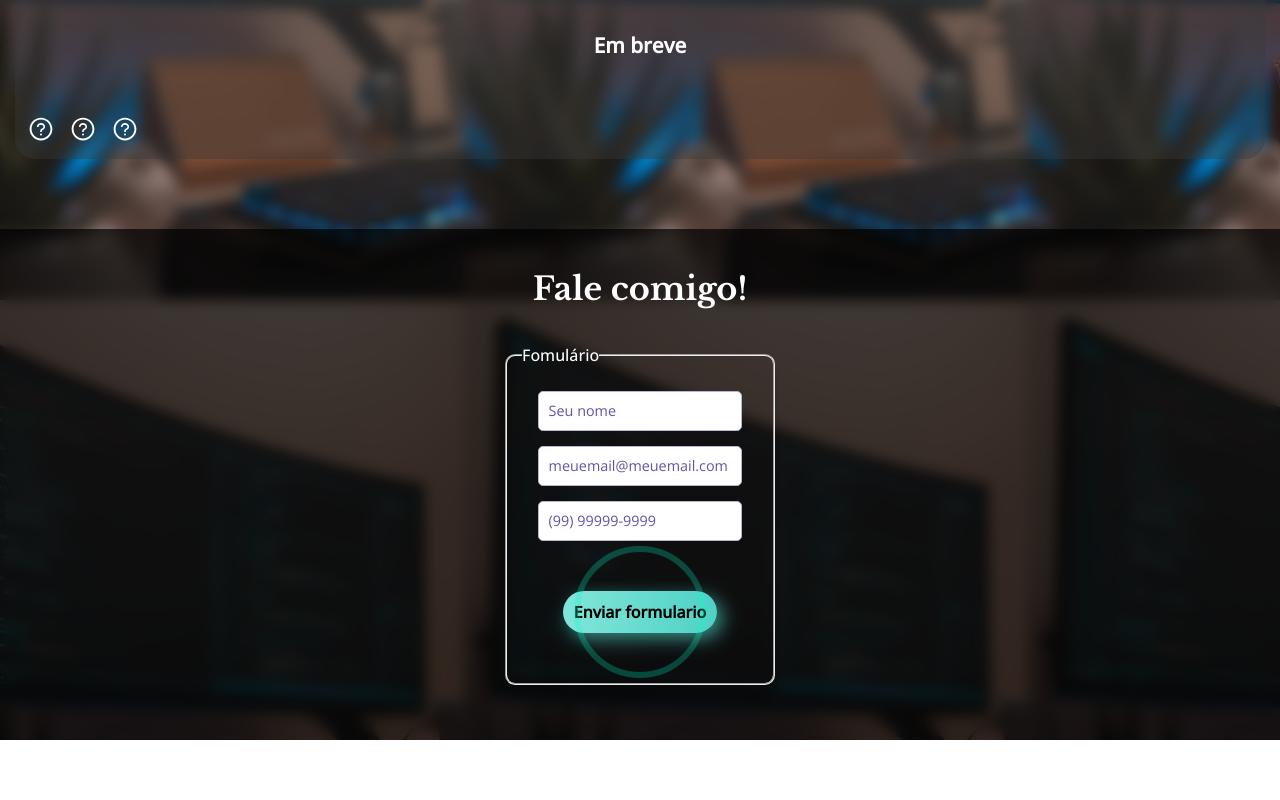
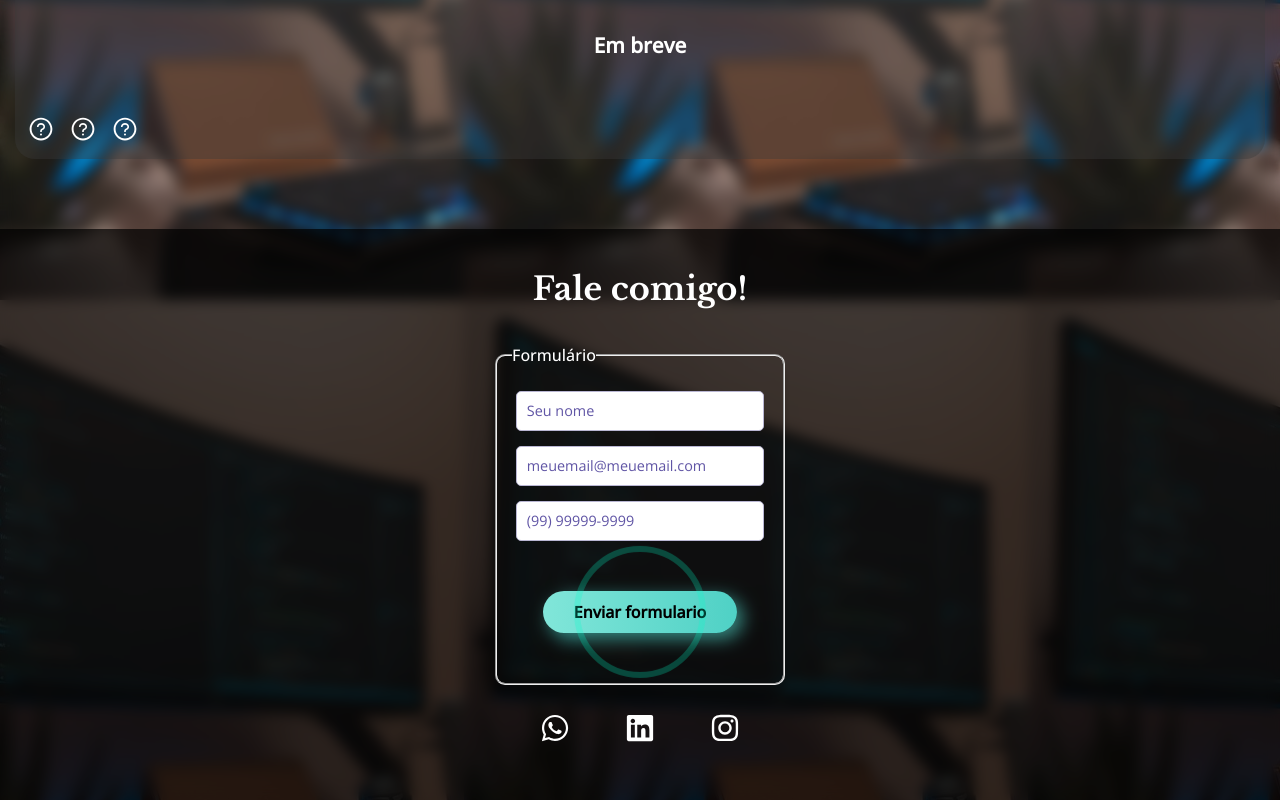
Before and after one commit to HelcioAnicio/Portfolio, a React (Create React App) app: page / in a window 1280 px wide. Shown: the part 4585-5385 px from the top of the page. Before the commit the page ends 5325 px from the top, so only its background shows below. Built offline with nearby package versions, Linux system fonts and the light colour scheme.

Commit message:
Update the logic of database and improve the form

```diff
--- a/src/Components/Footer/Footer.js
+++ b/src/Components/Footer/Footer.js
@@ -1,10 +1,22 @@
 import './Footer.modules.scss';
+import { FaInstagram, FaLinkedin, FaWhatsapp } from 'react-icons/fa';
 // import {AiFillExclamationCircle} from 'react-icons/ai'
 
 import { useState } from 'react';
 import { initializeApp } from "firebase/app";
 import { collection, getFirestore, addDoc } from "firebase/firestore";
+// import firebase from 'firebase/app';
+
 // import { getAnalytics } from "firebase/analytics";
+
+function Footer() {
+
+    const [name, setName] = useState('')
+    const [email, setEmail] = useState('')
+    const [telephone, setTelephone] = useState('')
+    // const [proposal, setProposal] = useState('')
+    const [formSubmitted, setFormSubmitted] = useState(false)
+
 
     const firebaseApp = {
         apiKey: "AIzaSyB8CF0qYveqNy67HZlHiM3C-vn6iWWMO6U",
@@ -15,20 +27,14 @@ const firebaseApp = {
         appId: "1:620380278249:web:20c93bbb7fd61189f10f78",
         measurementId: "G-GNJGLKREKY"
     };
-const app = initializeApp(firebaseApp) ;
+    // firebase.initializeApp(firebaseApp)
+
+    const app = initializeApp(firebaseApp);
+    // firebase.firestore().settings({ debug: true });
+
     // const analytics = getAnalytics(app);
     const db = getFirestore(app);
     const userCollectionRef = collection(db, 'users');
-
-
-
-
-function Footer() {
-    const [name, setName] = useState('')
-    const [email, setEmail] = useState('')
-    const [telephone, setTelephone] = useState('')
-    // const [proposal, setProposal] = useState('')
-    const [formSubmitted, setFormSubmitted] = useState(false)
 
     async function cadastrarUsuario(e) {
         e.preventDefault();
@@ -63,7 +69,7 @@ function Footer() {
                 <h3>Fale comigo!</h3>
                 <form onSubmit={cadastrarUsuario}>
                     <fieldset>
-                        <legend>Fomulário</legend>
+                        <legend>Formulário</legend>
 
                         <input
                         type="text"
@@ -73,7 +79,7 @@ function Footer() {
                         value={name}
                         className={!name && formSubmitted ? 'messageError' : ''}
                         />
-                        {!name && formSubmitted && <div className='Error'><p>Please fill in the first name correctly</p></div>}
+                        {!name && formSubmitted && <div className='Error'><p>Por favor, coloque o nome corretamente.</p></div>}
 
                         <input
                         type="email"
@@ -83,7 +89,7 @@ function Footer() {
                         value={email}
                         className={!email && formSubmitted ? 'messageError' : 'inputValid'}
                         />
-                        {formSubmitted && email === '' && <div className="Error"><p>Please fill in the email address correctly.</p></div>}
+                        {formSubmitted && email === '' && <div className="Error"><p>Por favor, coloque seu email corretamente.</p></div>}
 
                         <input
                         type="tel"
@@ -94,7 +100,7 @@ function Footer() {
                         value={telephone}
                         className={!telephone && formSubmitted ? 'messageError' : 'inputValid'}
                         />
-                        {formSubmitted && telephone === '' && <div className="Error"><p>Please fill in the telephone correctly.</p></div>}
+                        {formSubmitted && telephone === '' && <div className="Error"><p>Por favor, coloque seu celular corretamente.</p></div>}
 
                         {/* <textarea
                         name="Descrição"
@@ -110,6 +116,17 @@ function Footer() {
 
                     </fieldset>
                 </form>
+                <div className='DivIcons'>
+                    <a href="https://wa.me/31991973835">
+                        <FaWhatsapp/>
+                    </a>
+                    <a href="https://www.linkedin.com/in/helcio-anicio/">
+                        <FaLinkedin/>
+                    </a>
+                    <a href="https://www.instagram.com/helcioanicio/">
+                        <FaInstagram/>
+                    </a>
+                </div>
             </div>
         </>
     );
--- a/src/Components/Footer/Footer.modules.scss
+++ b/src/Components/Footer/Footer.modules.scss
@@ -16,7 +16,8 @@
     form {
         padding: 15px;
         margin: 0 auto;
-        max-width: 300px;
+        width: 100%;
+        max-width: 320px;
         margin-top: 20px;
 
         fieldset {
@@ -46,7 +47,7 @@
                 padding: 10px;
                 margin: 0 auto;
                 margin-top: 15px;
-                width: 80%;
+                width: 90%;
                 outline: none;
 
                 &:focus{
@@ -71,12 +72,14 @@
             }
 
             .Error {
-                width: 80%;
+                width: 90%;
+                margin: 0 auto;
+                // border: 1px solid red;
 
                     p {
                         text-align: right;
                         color: hsl(0, 100%, 74%);
-                        font: 500 1rem 'Open Sans', sans-serif;
+                        font: 300 .7rem 'Open Sans', sans-serif;
 
                     }
             }
@@ -94,7 +97,7 @@
                 display: block;
                 margin: 0 auto;
                 margin-top: 50px;
-                width: 60%;
+                width: 70%;
                 min-height: 30px;
                 font: 700 1rem 'Open Sans', sans-serif;
                 color: black;
@@ -171,4 +174,24 @@
             }
         }
     }
+
+    .DivIcons {
+        width: 50%;
+        max-width: 300px;
+        margin: 0 auto;
+        height: 60px;
+        display: flex;
+        align-items: center;
+        justify-content: space-evenly;
+
+            svg {
+                color: white;
+                font-size: 2.5rem;
+                padding: 5px;
+
+                &:hover {
+                    font-size: 3rem;
+                }
+            }
+    }
 }
```
Lines whose indentation alone changed are shown as unchanged.
